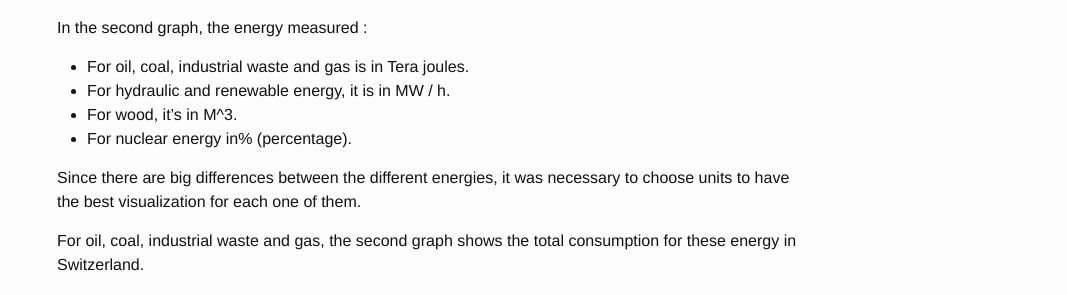
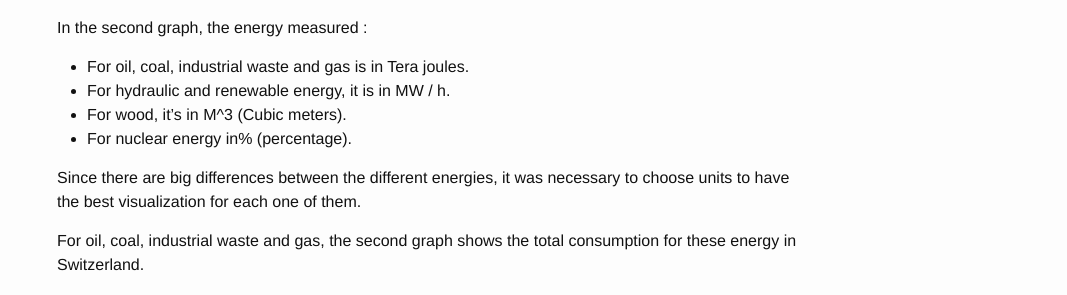
Before and after one commit to charlesthiebaut/charlesthiebaut.github.io, a Jekyll site: the page built from _posts/2017-12-12-ADA_Project.markdown, in a window 1280 px wide and 900 px high, scrolled down 318 px. Shown: the part 154-449 px from the top of the window, without its empty margins (213-1280 px from the left). Built offline with Jekyll 4.4.1, drawn with Linux system fonts in a browser that asks for light colours.

Commit message:
change unit wood

```diff
--- a/_posts/2017-12-12-ADA_Project.markdown
+++ b/_posts/2017-12-12-ADA_Project.markdown
@@ -12,7 +12,7 @@ In the second graph, the energy measured :
 
 - For oil, coal, industrial waste and gas is in Tera joules.
 - For hydraulic and renewable energy, it is in MW / h.
-- For wood, it's in M^3.
+- For wood, it's in M^3 (Cubic meters).
 - For nuclear energy in% (percentage).
 
 Since there are big differences between the different energies, it was necessary to choose units to have the best visualization for each one of them.
```
